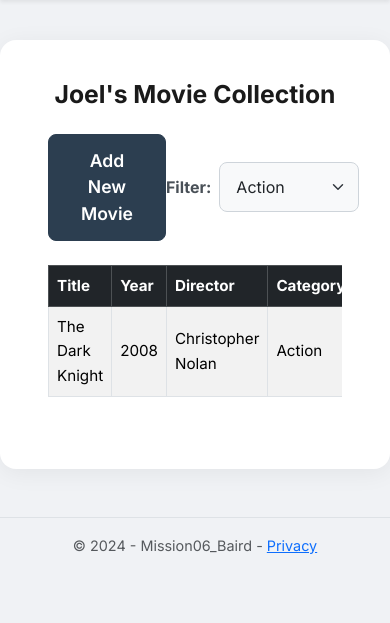
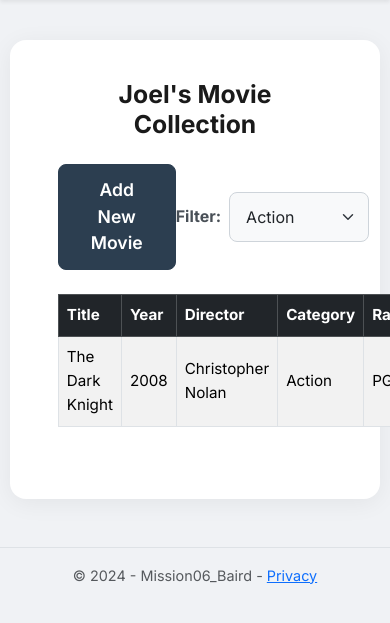
Before and after one commit to BlakeBaird2/Mission06_Baird, an ASP.NET Core app: page /Home/MovieList?categoryId=1 in a window 390 px wide; the page is wider, and only the part inside the window is pictured. Shown: the part 64-687 px from the top of that part. Run offline with ASP.NET Core 8, Linux system fonts and the light colour scheme; data comes from the database, SQL or seed files in the repository.

Commit message:
Make container 95% viewport width and remove table-responsive scroll
Changed max-width from 1400px to 95% so the white card fills nearly
the full screen. Removed the table-responsive wrapper that was forcing
horizontal scrolling instead of letting the table display at full width.

https://claude.ai/code/session_01UZtMST1Avzdn8aMQdReH8q

```diff
--- a/Views/Home/MovieList.cshtml
+++ b/Views/Home/MovieList.cshtml
@@ -25,7 +25,6 @@
         </form>
     </div>
 
-    <div class="table-responsive">
     <table class="table table-striped table-bordered table-hover">
         <thead class="table-dark">
             <tr>
@@ -64,5 +63,4 @@
             }
         </tbody>
     </table>
-    </div>
 </div>
--- a/wwwroot/css/site.css
+++ b/wwwroot/css/site.css
@@ -14,7 +14,7 @@ body {
     padding: 2.5rem 3rem;
     border-radius: 16px;
     box-shadow: 0 4px 24px rgba(0, 0, 0, 0.06);
-    max-width: 1400px;
+    max-width: 95%;
 }
 
 /* --- NAVIGATION BAR --- */
```
